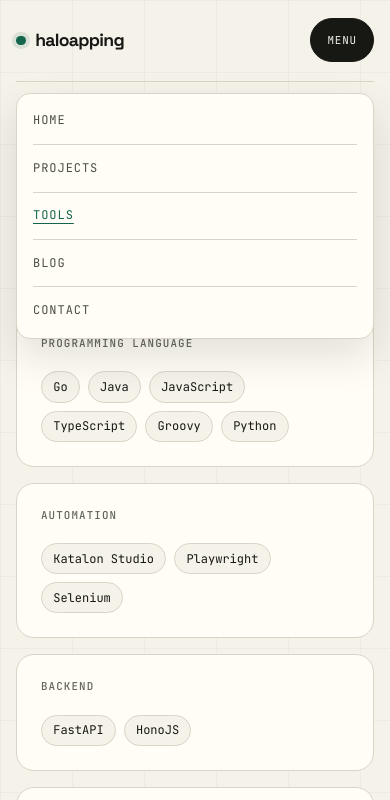
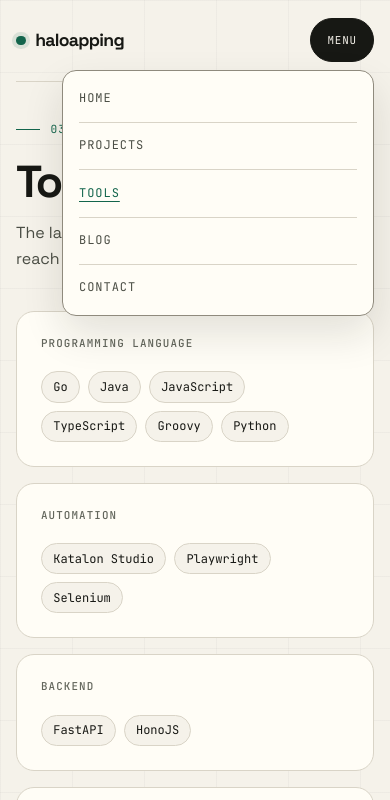
Before and after one commit to haloapping/haloapping.com, a plain HTML site: page tools/index.html in a window 390 px wide. Both pictures are taken after a click on the button "MENU". Shown: the top 800 px of the page. Drawn offline with Linux system fonts and the light colour scheme.

Commit message:
feat: modernize nav with popover API and accessibility polish
Replace the custom mobile menu script with a native popover navigation
that keeps the no-JS fallback. Add contrast, forced-colors, and
reduced-motion support, plus balanced headings and prettier paragraphs.

```diff
--- a/css/contact.css
+++ b/css/contact.css
@@ -50,3 +50,9 @@
 .contact-list a:hover .contact-arrow {
   transform: translate(4px, -4px);
 }
+
+@media (prefers-reduced-motion: reduce) {
+  .contact-list a:hover .contact-arrow {
+    transform: none;
+  }
+}
--- a/css/index.css
+++ b/css/index.css
@@ -29,12 +29,20 @@
   --ink-2: #4b4e45;
   --muted: #63665c;
   --line: #d9d4c7;
+  --line-strong: #8f8a7d;
   --accent: #13654c;
   --accent-2: #d9f56d;
   --radius: 18px;
   --max: 1140px;
   --sans: "Space Grotesk", "Helvetica Neue", Arial, system-ui, sans-serif;
   --mono: "JetBrains Mono", ui-monospace, "SFMono-Regular", monospace;
+}
+
+@media (prefers-contrast: more) {
+  :root {
+    --muted: #4b4e45;
+    --line: #8f8a7d;
+  }
 }
 
 /* ---------- Base ---------- */
@@ -65,6 +73,7 @@ body {
   font-family: var(--sans);
   font-size: 1rem;
   line-height: 1.6;
+  overflow-wrap: break-word;
   -webkit-font-smoothing: antialiased;
 }
 
@@ -103,6 +112,11 @@ h3 {
   font-weight: 600;
   line-height: 1.1;
   letter-spacing: -0.035em;
+  text-wrap: balance;
+}
+
+p {
+  text-wrap: pretty;
 }
 
 .sr-only {
@@ -181,10 +195,27 @@ main {
   box-shadow: 0 0 0 4px rgba(19, 101, 76, 0.12);
 }
 
-.site-nav ul {
+.site-nav {
+  display: flex;
+  align-items: center;
+}
+
+.site-nav-list {
+  position: static;
+  inset: auto;
   display: flex;
   align-items: center;
   gap: 1.75rem;
+  inline-size: auto;
+  max-inline-size: none;
+  block-size: auto;
+  max-block-size: none;
+  overflow: visible;
+  margin: 0;
+  padding: 0;
+  border: 0;
+  background: transparent;
+  box-shadow: none;
   list-style: none;
 }
 
@@ -224,7 +255,7 @@ main {
   justify-content: center;
   min-height: 2.75rem;
   padding: 0.75rem 1rem;
-  border: 1px solid var(--line);
+  border: 1px solid var(--line-strong);
   border-radius: 999px;
   background: transparent;
   color: var(--ink);
@@ -489,10 +520,10 @@ main {
     flex-basis: 100%;
   }
 
-  .site-nav ul {
+  .site-nav-list {
     flex-wrap: wrap;
     gap: 0.35rem 1.25rem;
-    padding-top: 0.5rem;
+    padding-block-start: 0.5rem;
   }
 
   .site-nav a {
@@ -510,47 +541,49 @@ main {
     display: none;
   }
 
-  /* With JS, the nav collapses behind the Menu button. */
-  .js .site-header {
+  /* With Popover support, the nav collapses behind the Menu button. */
+  .nav-popover .site-header {
     flex-wrap: nowrap;
   }
 
-  .js .nav-toggle {
+  .nav-popover .nav-toggle {
     display: inline-flex;
+    anchor-name: --nav-toggle;
   }
 
-  .js .site-nav {
-    position: absolute;
-    top: calc(100% + 0.75rem);
-    right: 0;
-    left: 0;
-    z-index: 20;
+  .nav-popover .site-nav {
+    flex-basis: auto;
+  }
+
+  .nav-popover .site-nav-list {
+    position: fixed;
+    inset: auto;
+    inset-block-start: 4.75rem;
+    inset-block-start: anchor(--nav-toggle bottom);
+    inset-inline-end: 1rem;
     display: none;
-    flex-basis: auto;
+    inline-size: min(80dvw, 24rem);
+    max-inline-size: calc(100dvw - 2rem);
+    block-size: auto;
+    max-block-size: calc(100dvh - 6rem);
+    margin-block-start: 0.5rem;
     padding: 0.25rem 1rem;
-    border: 1px solid var(--line);
+    overflow: auto;
+    border: 1px solid var(--line-strong);
     border-radius: 14px;
     background: var(--surface);
     box-shadow: 0 18px 40px rgba(23, 24, 20, 0.12);
   }
 
-  .js .site-nav.is-open {
+  .nav-popover .site-nav-list:popover-open {
     display: block;
   }
 
-  .js .site-nav ul {
-    flex-direction: column;
-    flex-wrap: nowrap;
-    align-items: stretch;
-    gap: 0;
-    padding-top: 0;
-  }
-
-  .js .site-nav li + li {
+  .nav-popover .site-nav-list li + li {
     border-top: 1px solid var(--line);
   }
 
-  .js .site-nav a {
+  .nav-popover .site-nav-list a {
     display: block;
     padding: 0.85rem 0;
   }
@@ -558,6 +591,31 @@ main {
   .section {
     grid-template-columns: 1fr;
     gap: 1rem;
+  }
+}
+
+@media (max-width: 760px) and (prefers-reduced-motion: no-preference) {
+  .nav-popover .site-nav-list[popover] {
+    opacity: 0;
+    translate: 0 -0.4rem;
+    transition:
+      opacity 0.18s ease,
+      translate 0.18s ease,
+      display 0.18s,
+      overlay 0.18s;
+    transition-behavior: allow-discrete;
+  }
+
+  .nav-popover .site-nav-list[popover]:popover-open {
+    opacity: 1;
+    translate: 0 0;
+  }
+
+  @starting-style {
+    .nav-popover .site-nav-list[popover]:popover-open {
+      opacity: 0;
+      translate: 0 -0.4rem;
+    }
   }
 }
 
@@ -577,6 +635,13 @@ main {
   }
 }
 
+@media (forced-colors: active) {
+  .brand-dot,
+  .site-nav a[aria-current="page"]::after {
+    background: LinkText;
+  }
+}
+
 @media (prefers-reduced-motion: reduce) {
   html {
     scroll-behavior: auto;
--- a/css/project.css
+++ b/css/project.css
@@ -93,3 +93,9 @@
     font-size: 0.92rem;
   }
 }
+
+@media (prefers-reduced-motion: reduce) {
+  .project-link:hover .project-arrow {
+    transform: none;
+  }
+}
--- a/css/tools.css
+++ b/css/tools.css
@@ -79,3 +79,17 @@
     grid-template-columns: 1fr;
   }
 }
+
+@media (prefers-reduced-motion: reduce) {
+  .tool-card {
+    transition: border-color 0.2s ease;
+  }
+
+  .tool-card:hover {
+    transform: none;
+  }
+
+  .tool-card::before {
+    transition: none;
+  }
+}
--- a/js/main.js
+++ b/js/main.js
@@ -1,34 +1,21 @@
 const toggle = document.querySelector(".nav-toggle");
-const nav = document.querySelector("#site-nav");
+const navList = document.querySelector("#site-nav-list");
 
-if (toggle && nav) {
-  const setOpen = (open) => {
-    toggle.setAttribute("aria-expanded", String(open));
-    nav.classList.toggle("is-open", open);
+if (toggle && navList && Object.hasOwn(HTMLElement.prototype, "popover")) {
+  const narrow = window.matchMedia("(max-width: 760px)");
+
+  const sync = () => {
+    if (narrow.matches) {
+      navList.setAttribute("popover", "auto");
+    } else {
+      navList.removeAttribute("popover");
+    }
   };
 
-  toggle.addEventListener("click", () => {
-    setOpen(toggle.getAttribute("aria-expanded") !== "true");
+  navList.addEventListener("toggle", (event) => {
+    toggle.setAttribute("aria-expanded", String(event.newState === "open"));
   });
 
-  nav.addEventListener("click", (event) => {
-    if (event.target.closest("a")) setOpen(false);
-  });
-
-  document.addEventListener("click", (event) => {
-    if (!event.target.closest(".site-header")) setOpen(false);
-  });
-
-  document.addEventListener("keydown", (event) => {
-    if (event.key === "Escape" && nav.classList.contains("is-open")) {
-      setOpen(false);
-      toggle.focus();
-    }
-  });
-
-  window
-    .matchMedia("(min-width: 761px)")
-    .addEventListener("change", (event) => {
-      if (event.matches) setOpen(false);
-    });
+  sync();
+  narrow.addEventListener("change", sync);
 }
--- a/tools/index.html
+++ b/tools/index.html
@@ -3,6 +3,7 @@
   <head>
     <meta charset="UTF-8" />
     <meta name="viewport" content="width=device-width, initial-scale=1.0" />
+    <meta name="color-scheme" content="light" />
     <title>Tools | haloapping.com</title>
     <meta
       name="description"
@@ -10,7 +11,9 @@
     />
     <link rel="icon" href="../images/favicon.png" type="image/png" sizes="32x32" />
     <script>
-      document.documentElement.classList.add("js");
+      if (Object.hasOwn(HTMLElement.prototype, "popover")) {
+        document.documentElement.classList.add("nav-popover");
+      }
     </script>
     <link rel="stylesheet" href="../css/index.css" />
     <link rel="stylesheet" href="../css/tools.css" />
@@ -27,17 +30,19 @@
           haloapping
         </a>
 
+        <nav class="site-nav" aria-label="Primary">
           <button
             class="nav-toggle"
             type="button"
+            popovertarget="site-nav-list"
+            popovertargetaction="toggle"
+            aria-controls="site-nav-list"
             aria-expanded="false"
-          aria-controls="site-nav"
           >
             Menu
           </button>
 
-        <nav class="site-nav" id="site-nav" aria-label="Primary">
-          <ul role="list">
+          <ul id="site-nav-list" class="site-nav-list" popover="auto" role="list">
             <li><a href="../home/index.html">Home</a></li>
             <li><a href="../projects/index.html">Projects</a></li>
             <li><a href="../tools/index.html" aria-current="page">Tools</a></li>
```
Also changed, not shown: blog/index.html (+9 -4 lines), contact/index.html (+9 -4 lines), home/index.html (+9 -4 lines), projects/index.html (+9 -4 lines). Lines whose indentation alone changed are shown as unchanged.
